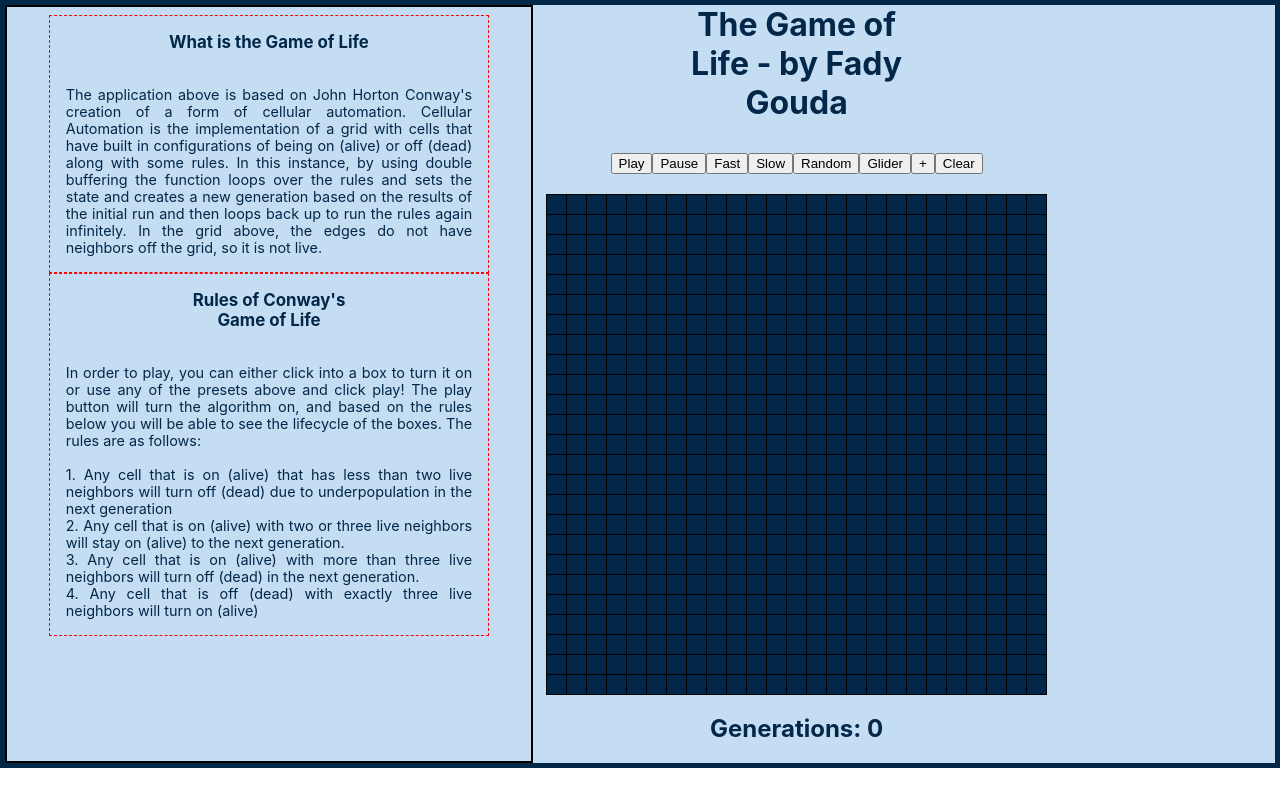
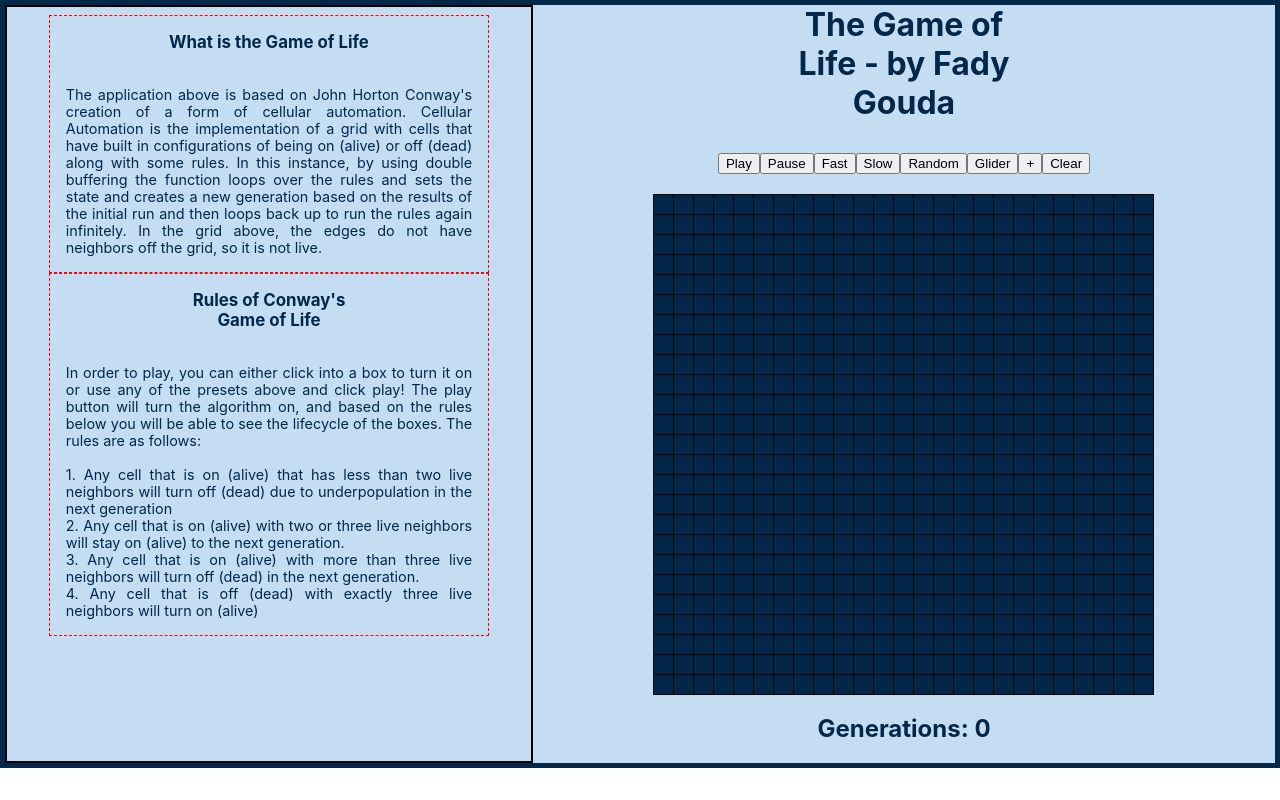
Before and after one commit to fadygouda/CS-PT13-Conway-s-Game-Of-Life, a React (Create React App) app in the folder gameoflife/: page / in a window 1280 px wide. Built offline with nearby package versions, Linux system fonts and the light colour scheme.

Commit message:
adjustment

```diff
--- a/gameoflife/src/App.css
+++ b/gameoflife/src/App.css
@@ -5,7 +5,9 @@
   flex-direction: row;
   max-width: 100%
 }
-
+.main {
+  margin: 0 auto;
+}
 .box {
   display: inline-block;
   border: 1px solid black;
```
